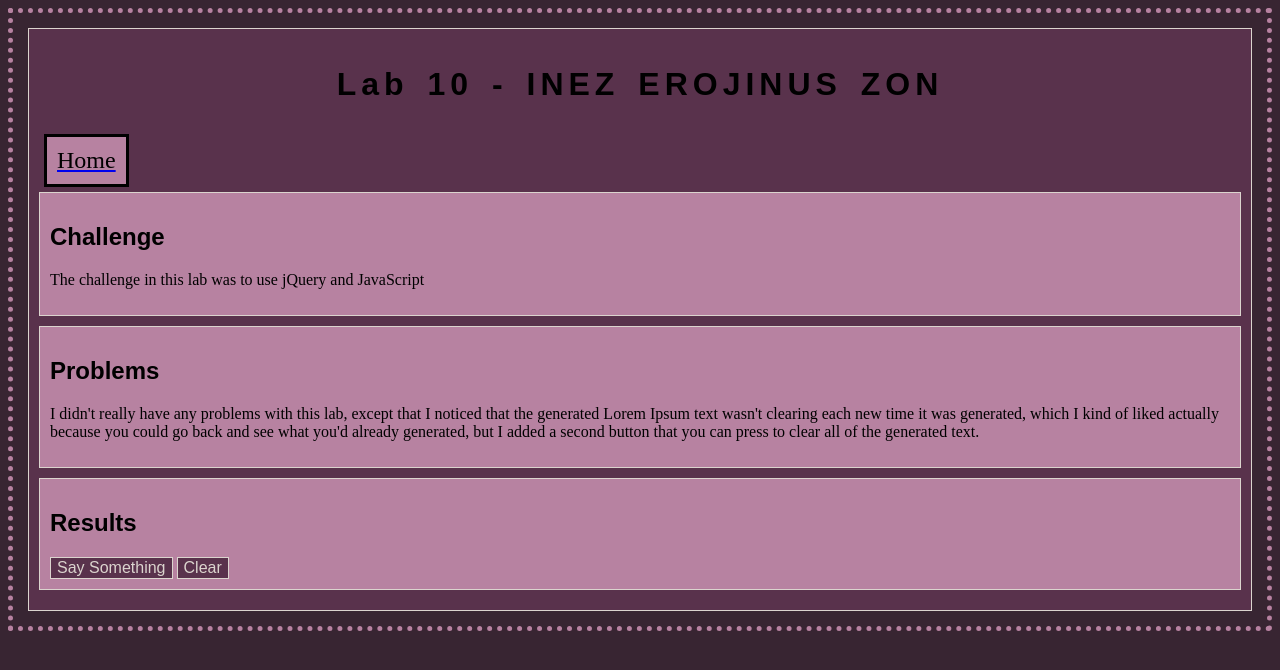
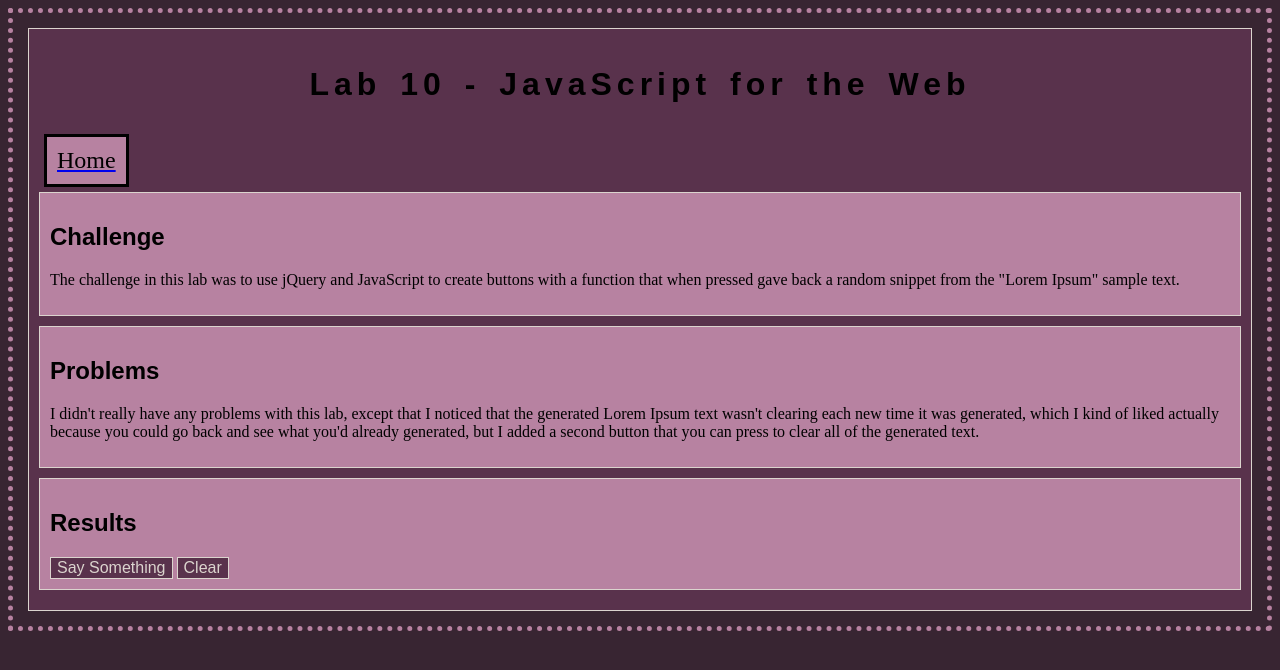
Before and after one commit to xxspookybootyxx/art101, a plain HTML site: page lab10/index.html in a window 1280 px wide. Drawn offline with nearby package versions, Linux system fonts and the light colour scheme.

Commit message:
Update index.html

```diff
--- a/lab10/index.html
+++ b/lab10/index.html
@@ -7,14 +7,13 @@
 	<title>Lab 10 - JavaScript for the Web</title>
 </head>
 <body>
-	<!-- Style this page by changing the CSS in ../css/site.css or css/lab.css -->
 	<main id="content">
 		<section>
 		</div>
-			<h1>Lab 10 - INEZ EROJINUS ZON</h1><a href="../index.html"><button class="inline-button">Home</button></a>
+			<h1>Lab 10 - JavaScript for the Web</h1><a href="../index.html"><button class="inline-button">Home</button></a>
 			<div class="minor-section">
 					<h2>Challenge</h2>
-					<p>The challenge in this lab was to use jQuery and JavaScript</p>
+					<p>The challenge in this lab was to use jQuery and JavaScript to create buttons with a function that when pressed gave back a random snippet from the "Lorem Ipsum" sample text.</p>
 			</div>
 
 			<div class="minor-section">
```
